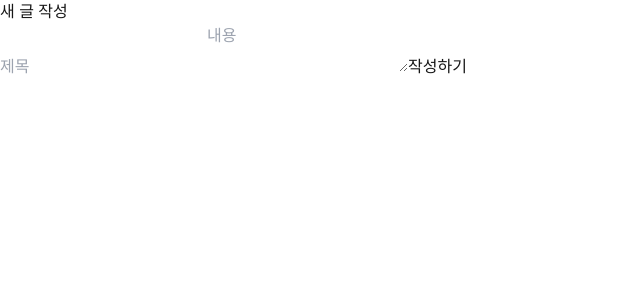
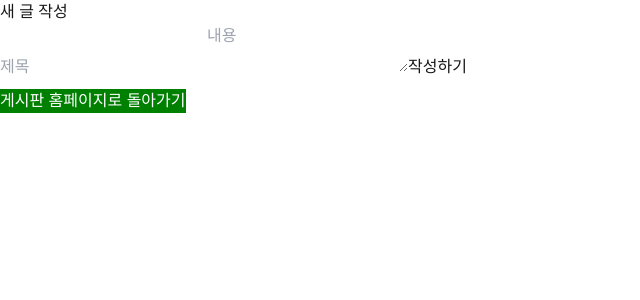
Before and after one commit to wjb127/community-forum, a Next.js app: page /create in a window 1280 px wide. Shown: the top 300 px of the page, without its empty margins (0-640 px from the left). Built offline with nearby package versions, Linux system fonts and the light colour scheme; no server answers.

Commit message:
홈페이지 돌아가기 버튼 및 수정 버튼 추가

```diff
--- a/src/app/create/page.tsx
+++ b/src/app/create/page.tsx
@@ -3,6 +3,7 @@
 import React, { useState } from 'react';
 import { supabase } from '../../../lib/supabaseClient';
 import { useRouter } from 'next/navigation';
+import Link from 'next/link'; // Link 컴포넌트 추가
 
 export default function CreatePost() {
   const [title, setTitle] = useState('');
@@ -42,6 +43,13 @@ export default function CreatePost() {
         />
         <button type="submit">작성하기</button>
       </form>
+
+      {/* 게시판 홈페이지로 돌아가는 버튼 */}
+      <Link href="/">
+        <button style={{ marginTop: '10px', backgroundColor: 'green', color: 'white' }}>
+          게시판 홈페이지로 돌아가기
+        </button>
+      </Link>
     </div>
   );
 }
--- a/src/app/posts/[id]/page.tsx
+++ b/src/app/posts/[id]/page.tsx
@@ -3,6 +3,7 @@
 import { useEffect, useState } from 'react';
 import { supabase } from '../../../../lib/supabaseClient';
 import { useRouter } from 'next/navigation';
+import Link from 'next/link'; // Link 컴포넌트 추가
 
 interface Post {
   id: string;
@@ -58,10 +59,24 @@ export default function PostDetail({ params }: { params: { id: string } }) {
       <p>{post.content}</p>
       <p>{new Date(post.created_at).toLocaleString()}</p>
 
+      {/* 수정 버튼 */}
+      <Link href={`/posts/${post.id}/edit`}>
+        <button style={{ backgroundColor: 'blue', color: 'white', marginRight: '10px' }}>
+          수정하기
+        </button>
+      </Link>
+
       {/* 삭제 버튼 */}
-      <button onClick={deletePost} style={{ backgroundColor: 'red', color: 'white' }}>
+      <button onClick={deletePost} style={{ backgroundColor: 'red', color: 'white', marginRight: '10px' }}>
         삭제하기
       </button>
+
+      {/* 게시판 홈페이지로 이동 버튼 */}
+      <Link href="/">
+        <button style={{ backgroundColor: 'green', color: 'white', marginTop: '10px' }}>
+          게시판 홈페이지로 이동
+        </button>
+      </Link>
     </div>
   );
 }
```
